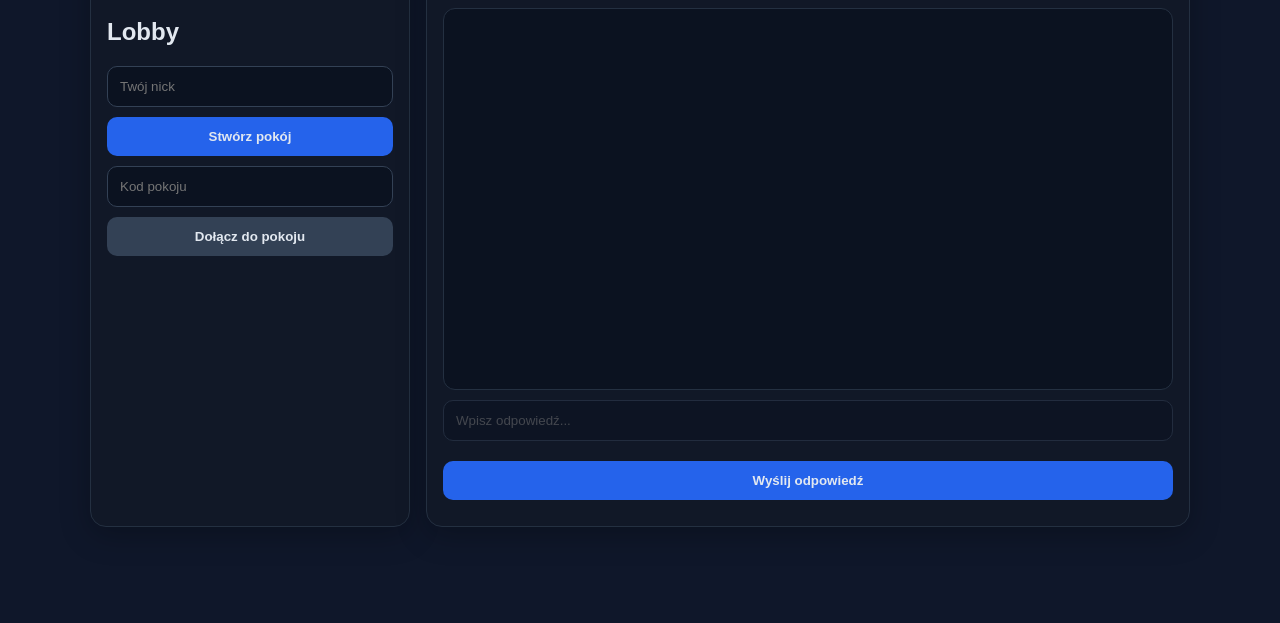
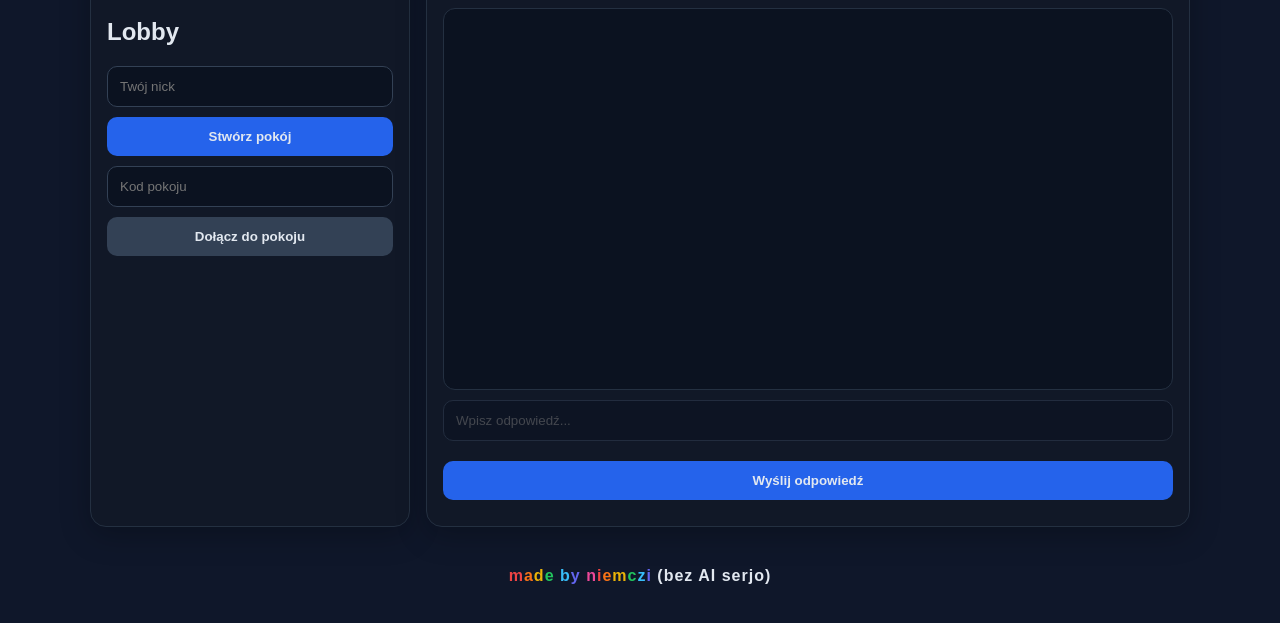
Before and after one commit to niemczi10-afk/impostor-game, a website: page public/index.html in a window 1280 px wide. Shown: the part 77-700 px from the top of the page. Drawn offline with nearby package versions, Linux system fonts and the light colour scheme; no server answers.

Commit message:
Update index.html

```diff
--- a/public/index.html
+++ b/public/index.html
@@ -20,6 +20,30 @@
       gap: 16px;
       grid-template-columns: 320px 1fr;
     }
+
+    .signature {
+      text-align: center;
+      margin-top: 20px;
+      font-weight: bold;
+      letter-spacing: 1px;
+    }
+
+    .signature span:nth-child(1) { color: #ef4444; }
+    .signature span:nth-child(2) { color: #f97316; }
+    .signature span:nth-child(3) { color: #eab308; }
+    .signature span:nth-child(4) { color: #22c55e; }
+    .signature span:nth-child(5) { color: #ffffff; }
+    .signature span:nth-child(6) { color: #38bdf8; }
+    .signature span:nth-child(7) { color: #6366f1; }
+    .signature span:nth-child(8) { color: #ffffff; }
+    .signature span:nth-child(9) { color: #ec4899; }
+    .signature span:nth-child(10) { color: #ef4444; }
+    .signature span:nth-child(11) { color: #f97316; }
+    .signature span:nth-child(12) { color: #eab308; }
+    .signature span:nth-child(13) { color: #22c55e; }
+    .signature span:nth-child(14) { color: #38bdf8; }
+    .signature span:nth-child(15) { color: #6366f1; }
+    .signature span:nth-child(16) { color: #ffffff; }
 
     .card {
       background: #111827;
@@ -586,5 +610,20 @@
       alert(msg);
     });
   </script>
+
+  <div class="signature">
+    <span>m</span><span>a</span><span>d</span><span>e</span>
+    <span> </span>
+    <span>b</span><span>y</span>
+    <span> </span>
+    <span>n</span><span>i</span><span>e</span><span>m</span><span>c</span><span>z</span><span>i</span>
+    <span> </span>
+    <span>(</span><span>b</span><span>e</span><span>z</span>
+    <span> </span>
+    <span>A</span><span>I</span>
+    <span> </span>
+    <span>s</span><span>e</span><span>r</span><span>j</span><span>o</span><span>)</span>
+  </div>
+
 </body>
 </html>
```
